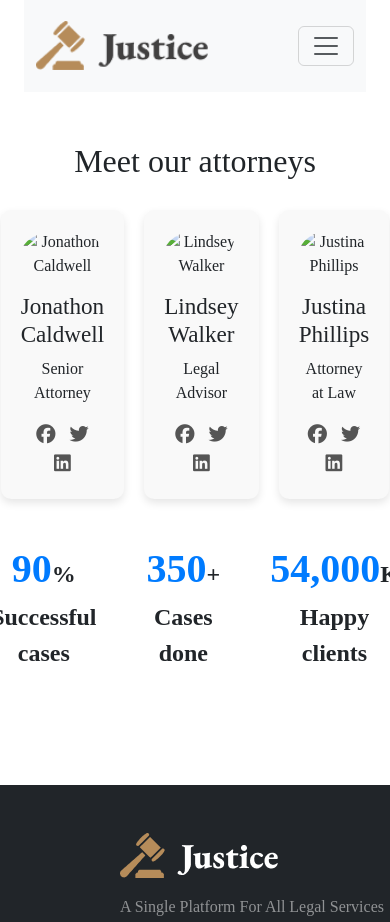
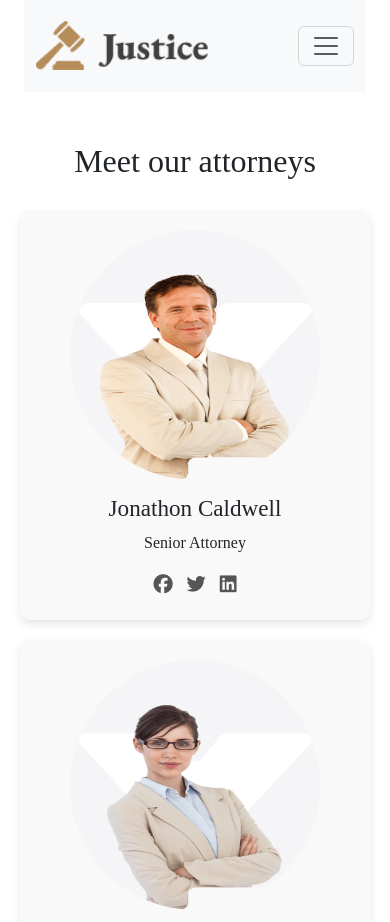
Before and after one commit to CodewithShahriar/legal-solution, a plain HTML site: page lawyers.html in a window 390 px wide. Shown: the top 922 px of the page. Drawn offline with nearby package versions, Linux system fonts and the light colour scheme.

Commit message:
our lawyer page final with counter js

```diff
--- a/lawyers.html
+++ b/lawyers.html
@@ -1,12 +1,4 @@
-<!DOCTYPE html>
-<html lang="en">
-<head>
-    <meta charset="UTF-8">
-    <meta name="viewport" content="width=device-width, initial-scale=1.0">
-    <title>Document</title>
-</head>
-<body>
-    <!doctype html>
+<!doctype html>
 <html lang="en">
   <head>
     <meta charset="utf-8">
@@ -130,7 +122,7 @@
         <div class="lawyers-container">
           <!-- Lawyer 1 -->
           <div class="lawyer-card">
-            <img src="lawyer1.jpg" alt="Jonathon Caldwell" class="lawyer-photo">
+            <img src="/images/team1.png" alt="Jonathon Caldwell" class="lawyer-photo">
             <h3>Jonathon Caldwell</h3>
             <p>Senior Attorney</p>
             <div class="social-icons">
@@ -141,7 +133,7 @@
           </div>
           <!-- Lawyer 2 -->
           <div class="lawyer-card">
-            <img src="lawyer2.jpg" alt="Lindsey Walker" class="lawyer-photo">
+            <img src="/images/team2.png" alt="Lindsey Walker" class="lawyer-photo">
             <h3>Lindsey Walker</h3>
             <p>Legal Advisor</p>
             <div class="social-icons">
@@ -152,7 +144,17 @@
           </div>
           <!-- Lawyer 3 -->
           <div class="lawyer-card">
-            <img src="lawyer3.jpg" alt="Justina Phillips" class="lawyer-photo">
+            <img src="/images/team3.png" alt="Justina Phillips" class="lawyer-photo">
+            <h3>Justina Phillips</h3>
+            <p>Attorney at Law</p>
+            <div class="social-icons">
+              <a href="#"><i class="fab fa-facebook"></i></a>
+              <a href="#"><i class="fab fa-twitter"></i></a>
+              <a href="#"><i class="fab fa-linkedin"></i></a>
+            </div>
+          </div>
+          <div class="lawyer-card">
+            <img src="/images/team3.png" alt="Justina Phillips" class="lawyer-photo">
             <h3>Justina Phillips</h3>
             <p>Attorney at Law</p>
             <div class="social-icons">
--- a/style.css
+++ b/style.css
@@ -332,7 +332,7 @@
 /* our Lawyers */
 .our-lawyers {
     text-align: center;
-    padding: 50px;
+    padding: 50px 20px;
   }
 
   .section-title {
@@ -343,6 +343,7 @@
   .lawyers-container {
     display: flex;
     justify-content: center;
+    flex-wrap: wrap;
     gap: 20px;
   }
 
@@ -352,11 +353,13 @@
     border-radius: 10px;
     text-align: center;
     box-shadow: 0 4px 8px rgba(0, 0, 0, 0.1);
+
+    max-width: calc(33.333% - 20px);
   }
 
   .lawyer-photo {
-    width: 150px;
-    height: 150px;
+    width: 250px;
+    height: 250px;
     border-radius: 50%;
     margin-bottom: 15px;
   }
@@ -386,5 +389,29 @@
 
   .counter {
     font-size: 2.5rem;
-    color: #007bff;
+    color: #754d0d;
   }
+
+  /* Responsive Design */
+  @media (max-width: 992px) {
+    .lawyer-card {
+      flex: 1 1 calc(50% - 20px);
+      max-width: calc(50% - 20px);
+    }
+  }
+
+  @media (max-width: 576px) {
+    .lawyer-card {
+      flex: 1 1 100%;
+      max-width: 100%;
+    }
+
+    .stats-container {
+      flex-wrap: wrap;
+      gap: 20px;
+    }
+
+    .stat {
+      width: 100%;
+    }
+  }
```
Also changed, not shown: images/team1.png (added), images/team2.png (added), images/team3.png (added).
